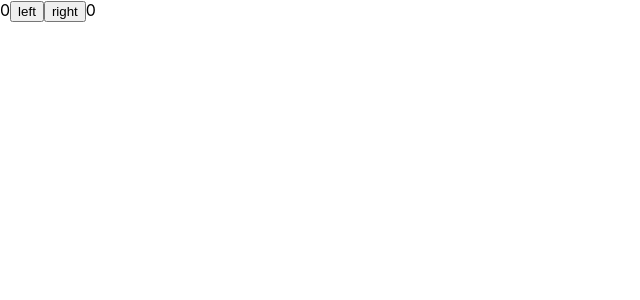
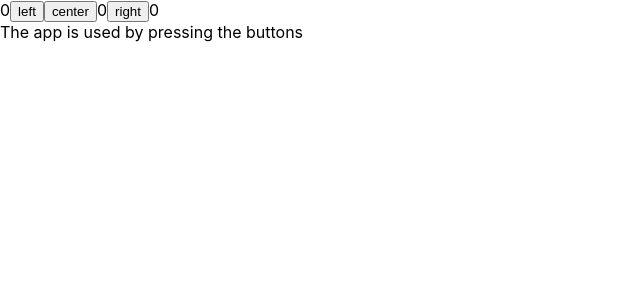
Before and after one commit to jjgar11/JS-Fullstack, a React (Create React App) app in the folder Example/part1/: page / in a window 1280 px wide. Shown: the top 300 px of the page, without its empty margins (0-640 px from the left). Built offline with nearby package versions, Linux system fonts and the light colour scheme.

Commit message:
History and Button components with conditional rendering. Addition of center button to try the button component

```diff
--- a/Example/part1/src/App2.js
+++ b/Example/part1/src/App2.js
@@ -1,21 +1,45 @@
 import { useState } from "react"
 
 
+const History = ({ allClicks }) => {
+	if (allClicks.length === 0) {
+		return (
+			<div>The app is used by pressing the buttons</div>
+		)
+	}
+	return (
+		<div>button press history: {allClicks.join(' ')}</div>
+	)
+}
+
+const Button = ({ handleButton, side }) => {
+	return(
+		<button onClick={() => handleButton(side)}>
+			{side}
+		</button>
+	)
+}
+
 const App = () => {
 	const [click, setClick] = useState({
-		left: 0, right: 0
+		left: 0, right: 0, center: 0
 	})
+	const [allClicks, setAll] = useState([])
 
-	const handleClick = (button) => setClick({...click, [button]: click[button] + 1})
+	const handleClick = (button) => {
+		setClick({...click, [button]: click[button] + 1})
+		setAll(allClicks.concat(button[0].toUpperCase()))
+	}
 
 	return (
 		<div>
 			{click.left}
-			<button onClick={() => handleClick('left')}>
-				left</button>
-			<button onClick={() => handleClick('right')}>
-				right</button>
+			<Button handleButton={handleClick} side='left' />
+			<Button handleButton={handleClick} side='center' />
+			{click.center}
+			<Button handleButton={handleClick} side='right' />
 			{click.right}
+			<History allClicks={allClicks} />
 		</div>
 	)
 }
```
